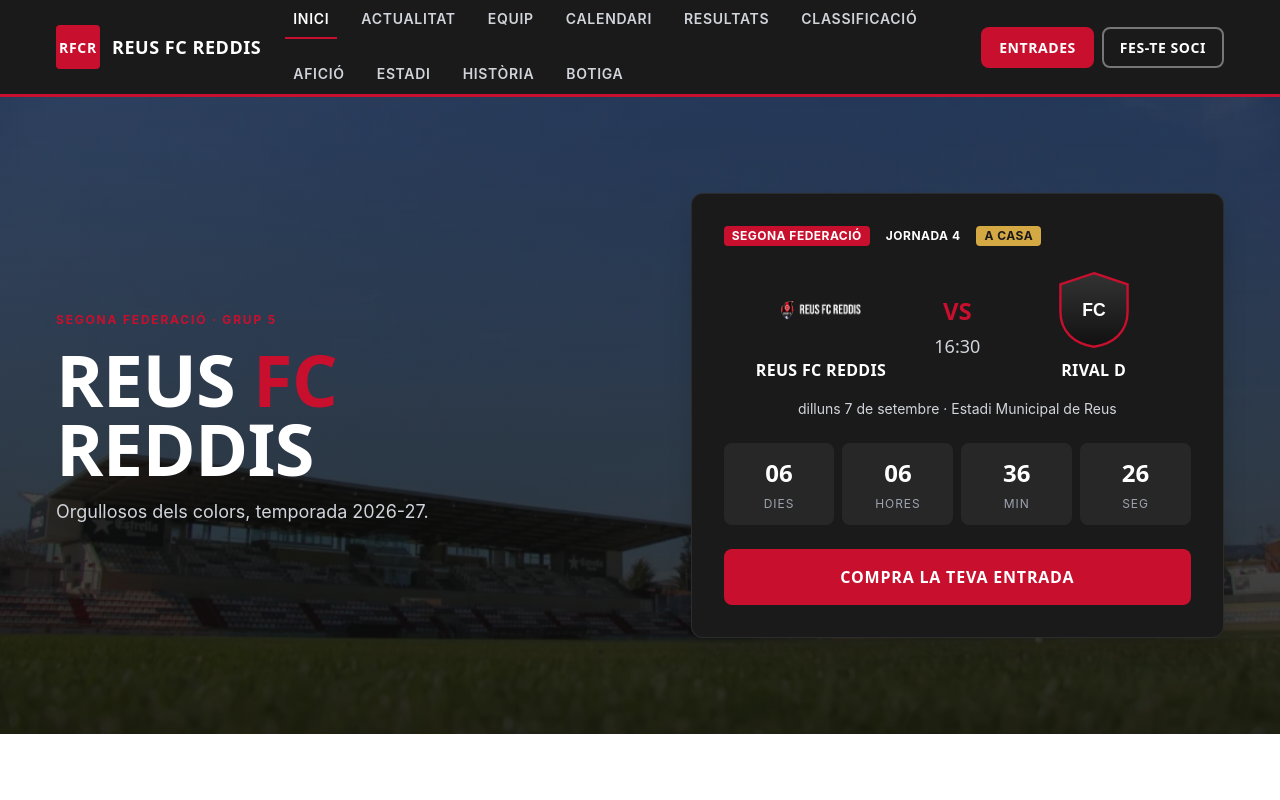
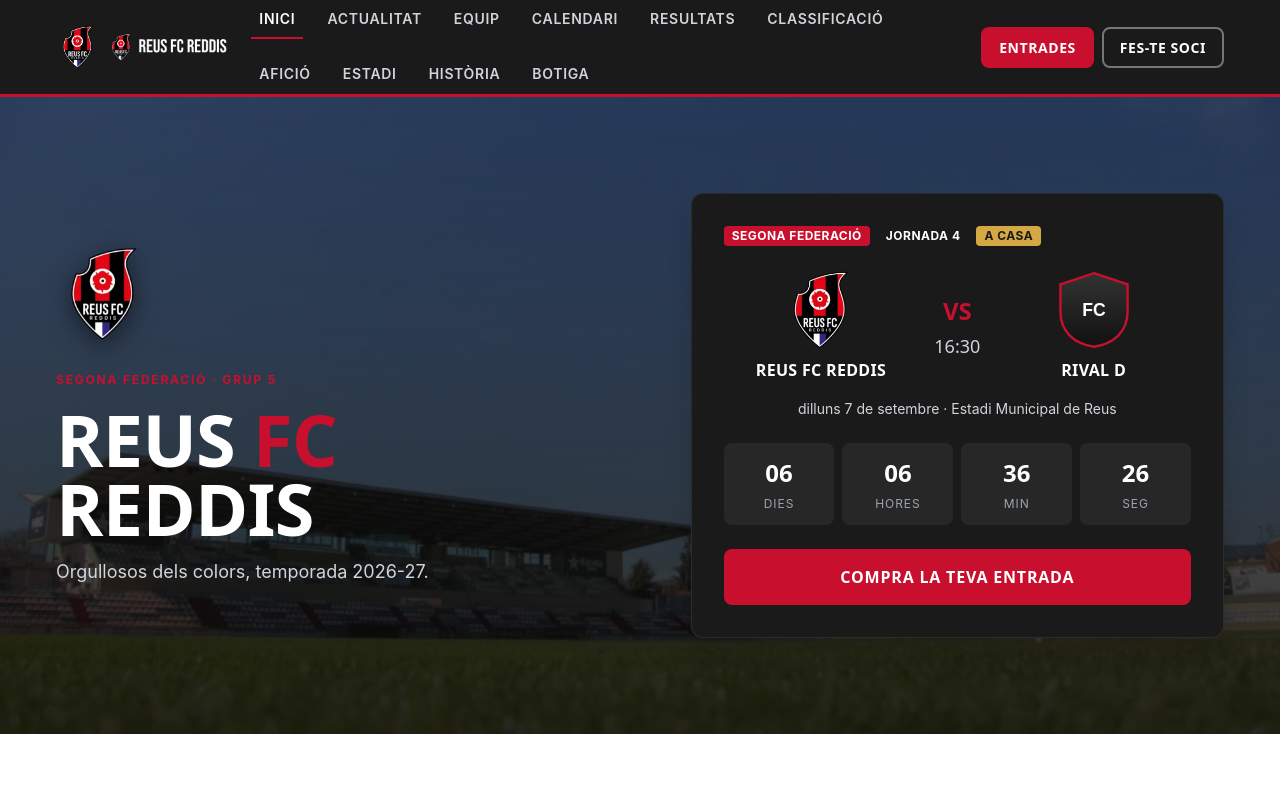
Before and after one commit to polb1/rework-RFCR, a React (Vite) app: page / in a window 1280 px wide. Shown: the top 800 px of the page. Built offline with nearby package versions, Linux system fonts and the light colour scheme.

Commit message:
Substitueix logos genèrics: escut i logo horitzontal reals a Header, Footer i Hero

```diff
--- a/src/components/layout/Footer/Footer.jsx
+++ b/src/components/layout/Footer/Footer.jsx
@@ -8,9 +8,8 @@
     <footer className={styles.footer}>
       <div className={`container ${styles.grid}`}>
         <div className={styles.brand}>
-          <span className={styles.logoMark}>RFCR</span>
-          <p className={styles.brandName}>Reus FC Reddis</p>
-          <p className={styles.tagline}>Orgullosos dels colors.</p>
+          <img src="/assets/badges/rfcr.webp" alt="Reus FC Reddis" className={styles.brandBadge} />
+          <p className={styles.tagline}>Orgullosos dels colors fins a morir.</p>
         </div>
 
         <FooterCol title="Navegació" items={mainNav} />
--- a/src/components/layout/Footer/Footer.module.css
+++ b/src/components/layout/Footer/Footer.module.css
@@ -19,26 +19,9 @@
   .grid { grid-template-columns: 1.4fr repeat(4, 1fr); }
 }
 
-.brand { display: flex; flex-direction: column; gap: var(--space-2); }
-.logoMark {
-  display: inline-flex;
-  align-items: center;
-  justify-content: center;
-  width: 56px;
-  height: 56px;
-  background: var(--color-primary);
-  font-family: var(--font-display);
-  font-weight: 800;
-  border-radius: var(--radius-sm);
-}
-.brandName {
-  font-family: var(--font-display);
-  font-size: var(--text-xl);
-  text-transform: uppercase;
-  letter-spacing: 0.03em;
-  margin-top: var(--space-2);
-}
-.tagline { color: #9ca3af; font-size: var(--text-sm); }
+.brand { display: flex; flex-direction: column; gap: var(--space-3); }
+.brandBadge { width: 88px; height: 88px; object-fit: contain; }
+.tagline { color: #9ca3af; font-size: var(--text-sm); max-width: 240px; }
 
 .col { min-width: 0; }
 .colTitle {
--- a/src/components/layout/Header/Header.jsx
+++ b/src/components/layout/Header/Header.jsx
@@ -18,8 +18,8 @@
     <header className={styles.header}>
       <div className={`container ${styles.inner}`}>
         <Link to="/" className={styles.logo} aria-label="Reus FC Reddis — inici">
-          <span className={styles.logoMark}>RFCR</span>
-          <span className={styles.logoText}>Reus FC Reddis</span>
+          <img src="/assets/badges/rfcr.webp" alt="" className={styles.logoBadge} />
+          <img src="/assets/badges/logo-horizontal.webp" alt="Reus FC Reddis" className={styles.logoWordmark} />
         </Link>
 
         <nav className={styles.desktopNav} aria-label="Navegació principal">
--- a/src/components/layout/Header/Header.module.css
+++ b/src/components/layout/Header/Header.module.css
@@ -22,25 +22,9 @@
   color: #fff;
   flex-shrink: 0;
 }
-.logoMark {
-  display: inline-flex;
-  align-items: center;
-  justify-content: center;
-  width: 44px;
-  height: 44px;
-  background: var(--color-primary);
-  color: #fff;
-  font-weight: 800;
-  font-size: var(--text-sm);
-  letter-spacing: 0.05em;
-  border-radius: var(--radius-sm);
-}
-.logoText {
-  font-weight: 700;
-  font-size: var(--text-lg);
-  text-transform: uppercase;
-  letter-spacing: 0.03em;
-}
+.logoBadge { width: 44px; height: 44px; object-fit: contain; }
+.logoWordmark { height: 28px; width: auto; display: none; }
+@media (min-width: 480px) { .logoWordmark { display: block; } }
 
 .desktopNav { flex: 1; display: none; }
 .desktopNav ul {
--- a/src/pages/Home/Home.jsx
+++ b/src/pages/Home/Home.jsx
@@ -28,6 +28,7 @@
         <div className={styles.heroOverlay} />
         <div className={`container ${styles.heroInner}`}>
           <div className={styles.heroText}>
+            <img src="/assets/badges/rfcr.webp" alt="" className={styles.heroBadge} />
             <span className={styles.eyebrow}>{club.competition} · {club.group}</span>
             <h1 className={styles.heroTitle}>Reus <span>FC</span> Reddis</h1>
             <p className={styles.heroSub}>
--- a/src/pages/Home/Home.module.css
+++ b/src/pages/Home/Home.module.css
@@ -23,6 +23,7 @@
 }
 
 .heroText { max-width: 520px; }
+.heroBadge { width: 96px; height: 96px; object-fit: contain; margin-bottom: var(--space-6); filter: drop-shadow(0 6px 12px rgba(0,0,0,0.5)); }
 .eyebrow {
   display: inline-block;
   font-family: var(--font-primary);
```
Also changed, not shown: public/assets/badges/logo-horizontal.webp (added), public/assets/badges/rfcr.webp.
